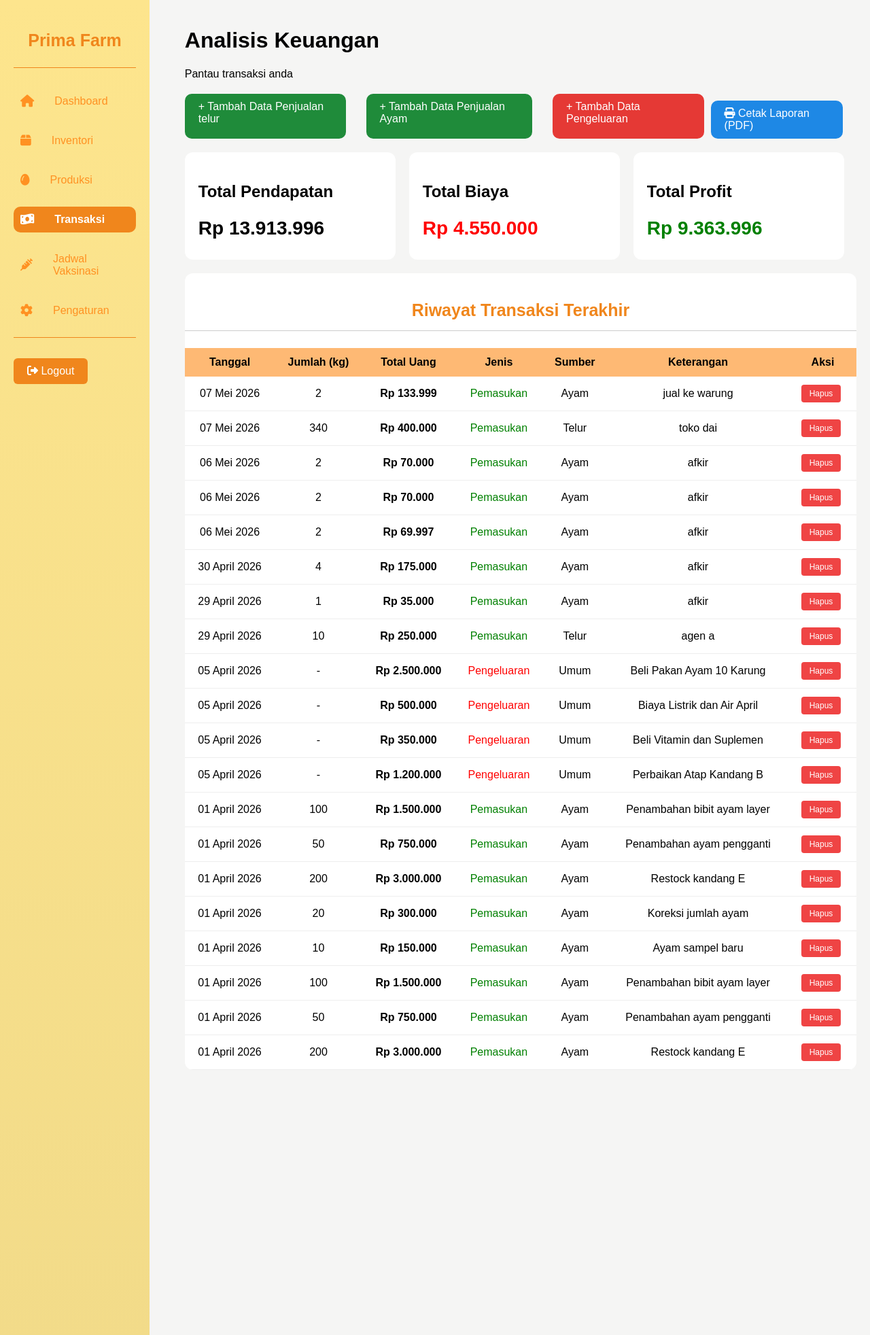
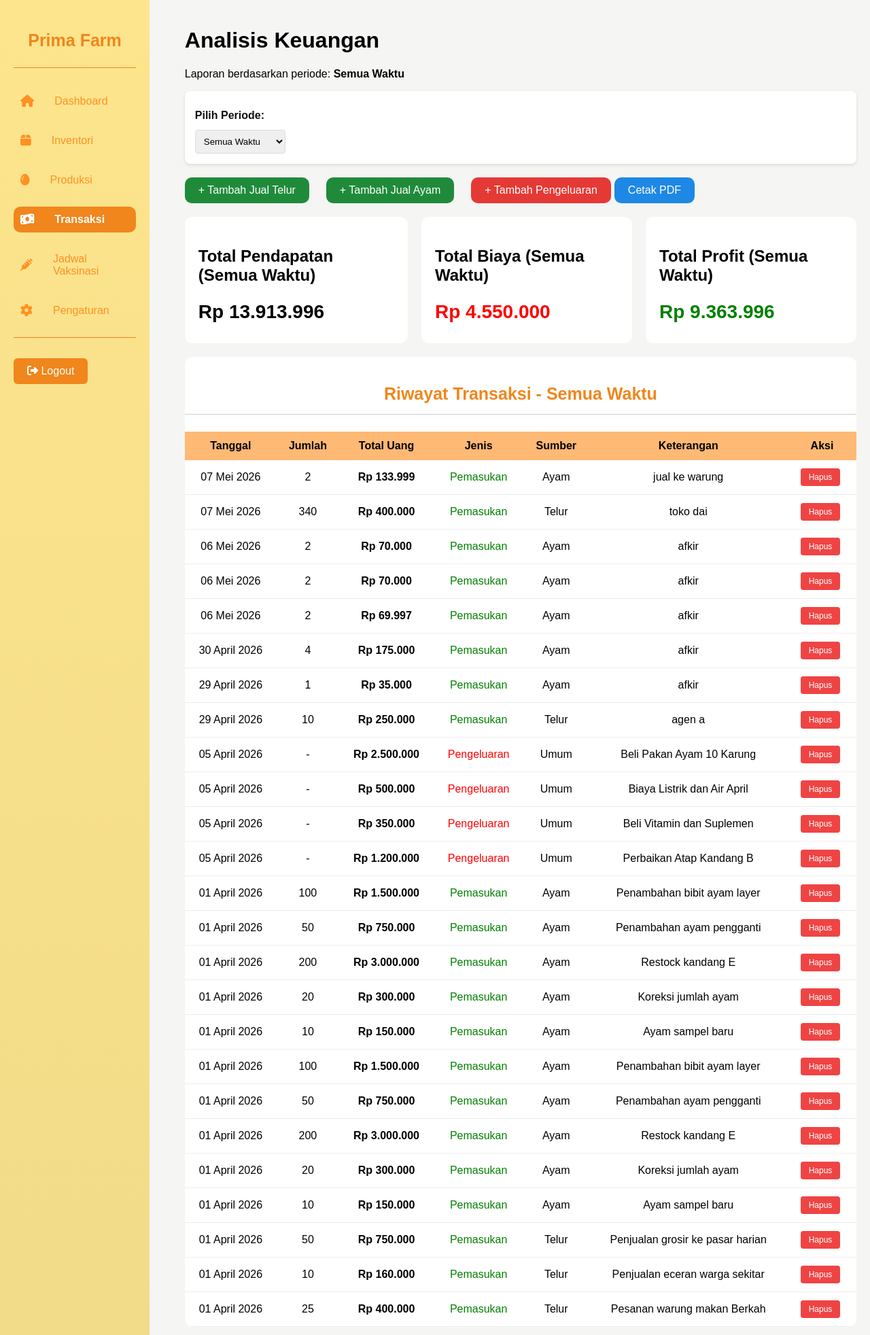
Before and after one commit to julihaw9/proyek1-rancangan-web-ayam-petelur, a PHP site: page /menu_transaksi.php in a window 1280 px wide. Shown: the whole page at 68% size. Run offline with PHP 8.4, Linux system fonts and the light colour scheme; a user stored in the database is signed in; data comes from the database, SQL or seed files in the repository; both versions use the stored data as it was after the commit.

Commit message:
update php

```diff
--- a/cetak_laporan.php
+++ b/cetak_laporan.php
@@ -1,4 +1,6 @@
 <?php
+
+date_default_timezone_set('Asia/Jakarta');
 session_start();
 include("koneksi.php");
 include("tanggal.php");
--- a/menu.css
+++ b/menu.css
@@ -225,7 +225,7 @@ thead{
 .btn-group{
     margin:20px 0;
     display:flex;
-    gap:10px;
+    gap:5px;
 }
 
 .btn-hijau{
@@ -248,7 +248,6 @@ thead{
     border-radius:10px;
     cursor:pointer;
     margin-right: 20px;
-    margin-top: 10px;
 }
 
 .btn-merah{
--- a/menu_inventori.php
+++ b/menu_inventori.php
@@ -60,7 +60,7 @@ if (!$query_riwayat) {
 
             <div class="btn-group">
                 <a href="inventori.php" class="btn-tambah">+ Tambah Data</a>
-                <a href="catatan_penjualan_ayam.php" class="btn-tambah">Jual Ayam</a>
+                <a href="update_ayam.php" class="btn-tambah">Update Data Ayam</a>
             </div>
             <div class="card-container">
                 <div class="card">
--- a/menu_transaksi.php
+++ b/menu_transaksi.php
@@ -3,7 +3,6 @@ session_start();
 include("koneksi.php");
 include("tanggal.php");
 
-// Pastikan charset koneksi seragam untuk menghindari error collation
 mysqli_set_charset($conn, "utf8mb4");
 
 if (!isset($_SESSION['login'])) {
@@ -11,12 +10,36 @@ if (!isset($_SESSION['login'])) {
     exit;
 }
 
-// SUMMARY KEUANGAN
+// 1. TANGKAP FILTER PERIODE
+$periode = $_GET['periode'] ?? 'semua'; // Default 'semua'
+$where_clause = "";
+
+switch ($periode) {
+    case 'harian':
+        $where_clause = "WHERE DATE(t.tanggal_transaksi) = CURDATE()";
+        $label_periode = "Hari Ini";
+        break;
+    case 'mingguan':
+        $where_clause = "WHERE t.tanggal_transaksi >= DATE_SUB(CURDATE(), INTERVAL 7 DAY)";
+        $label_periode = "7 Hari Terakhir";
+        break;
+    case 'bulanan':
+        $where_clause = "WHERE t.tanggal_transaksi >= DATE_SUB(CURDATE(), INTERVAL 30 DAY)";
+        $label_periode = "30 Hari Terakhir";
+        break;
+    default:
+        $where_clause = "WHERE 1=1"; // Semua data
+        $label_periode = "Semua Waktu";
+        break;
+}
+
+// 2. SUMMARY KEUANGAN (Disesuaikan dengan Periode)
+// Kita harus join ke tabel transaksi karena filter tanggal ada di sana
 $query_summary = mysqli_query($conn, "
     SELECT
-        (SELECT COALESCE(SUM(total_uang), 0) FROM pemasukan_ayam) AS total_ayam,
-        (SELECT COALESCE(SUM(total_uang), 0) FROM telur_terjual) AS total_telur,
-        (SELECT COALESCE(SUM(total_uang), 0) FROM pengeluaran) AS total_pengeluaran
+        (SELECT COALESCE(SUM(pa.total_uang), 0) FROM pemasukan_ayam pa JOIN transaksi t ON pa.id_transaksi = t.id_transaksi $where_clause) AS total_ayam,
+        (SELECT COALESCE(SUM(pt.total_uang), 0) FROM telur_terjual pt JOIN transaksi t ON pt.id_transaksi = t.id_transaksi $where_clause) AS total_telur,
+        (SELECT COALESCE(SUM(p.total_uang), 0) FROM pengeluaran p JOIN transaksi t ON p.id_transaksi = t.id_transaksi $where_clause) AS total_pengeluaran
 ");
 $res_sum = mysqli_fetch_assoc($query_summary);
 
@@ -24,53 +47,21 @@ $total_pemasukan = $res_sum['total_ayam'] + $res_sum['total_telur'];
 $total_pengeluaran = $res_sum['total_pengeluaran'];
 $profit = $total_pemasukan - $total_pengeluaran;
 
-// RIWAYAT TRANSAKSI
-$query_transaksi = mysqli_query($conn, "
-    SELECT
-        t.tanggal_transaksi,
-        pa.jumlah_ayam AS jumlah,
-        pa.total_uang,
-        'Pemasukan' AS jenis,
-        'Ayam' AS sumber,
-        pa.keterangan,
-        t.id_transaksi
-    FROM pemasukan_ayam pa
-    JOIN transaksi t ON pa.id_transaksi = t.id_transaksi
-    WHERE t.tanggal_transaksi >= DATE_SUB(CURDATE(), INTERVAL 1 MONTH)
+// 3. RIWAYAT TRANSAKSI (Disesuaikan dengan Periode)
+$sql_history = "
+    SELECT t.tanggal_transaksi, pa.jumlah_ayam AS jumlah, pa.total_uang, 'Pemasukan' AS jenis, 'Ayam' AS sumber, pa.keterangan, t.id_transaksi
+    FROM pemasukan_ayam pa JOIN transaksi t ON pa.id_transaksi = t.id_transaksi $where_clause
+    UNION ALL
+    SELECT t.tanggal_transaksi, pt.jumlah_telur AS jumlah, pt.total_uang, 'Pemasukan' AS jenis, 'Telur' AS sumber, pt.keterangan, t.id_transaksi
+    FROM telur_terjual pt JOIN transaksi t ON pt.id_transaksi = t.id_transaksi $where_clause
+    UNION ALL
+    SELECT t.tanggal_transaksi, '-' AS jumlah, p.total_uang, 'Pengeluaran' AS jenis, 'Umum' AS sumber, p.keterangan, t.id_transaksi
+    FROM pengeluaran p JOIN transaksi t ON p.id_transaksi = t.id_transaksi $where_clause
+    ORDER BY tanggal_transaksi DESC
+";
 
-    UNION ALL
+$query_transaksi = mysqli_query($conn, $sql_history);
 
-    SELECT
-        t.tanggal_transaksi,
-        pt.jumlah_telur AS jumlah,
-        pt.total_uang,
-        'Pemasukan' AS jenis,
-        'Telur' AS sumber,
-        pt.keterangan,
-        t.id_transaksi
-    FROM telur_terjual pt
-    JOIN transaksi t ON pt.id_transaksi = t.id_transaksi
-    WHERE t.tanggal_transaksi >= DATE_SUB(CURDATE(), INTERVAL 1 MONTH)
-
-    UNION ALL
-
-    SELECT
-        t.tanggal_transaksi,
-        '-' AS jumlah,
-        p.total_uang,
-        'Pengeluaran' AS jenis,
-        'Umum' AS sumber,
-        p.keterangan,
-        t.id_transaksi
-    FROM pengeluaran p
-    JOIN transaksi t ON p.id_transaksi = t.id_transaksi
-    WHERE t.tanggal_transaksi >= DATE_SUB(CURDATE(), INTERVAL 1 MONTH)
-
-    ORDER BY tanggal_transaksi DESC
-    LIMIT 20
-");
-
-// Cek jika query gagal (untuk mempermudah debugging)
 if (!$query_transaksi) {
     die("Kesalahan Query: " . mysqli_error($conn));
 }
@@ -78,48 +69,58 @@ if (!$query_transaksi) {
 
 <!DOCTYPE html>
 <html lang="id">
-
 <head>
     <meta charset="UTF-8">
     <meta name="viewport" content="width=device-width, initial-scale=1.0">
     <title>Analisis Keuangan</title>
     <link rel="stylesheet" href="menu.css">
+    <style>
+        /* Tambahan style untuk form filter */
+        .filter-container { margin-bottom: 20px; background: #fff; padding: 15px; border-radius: 8px; box-shadow: 0 2px 5px rgba(0,0,0,0.1); }
+        .filter-container select { padding: 8px; border-radius: 4px; border: 1px solid #ddd; }
+        .filter-container label { font-weight: bold; margin-right: 10px; }
+    </style>
 </head>
-
 <body>
 
     <div class="container">
-
-        <?php $active = 'transaksi';
-        include("sidebar.php"); ?>
+        <?php $active = 'transaksi'; include("sidebar.php"); ?>
 
         <main>
             <h1>Analisis Keuangan</h1>
+            <p>Laporan berdasarkan periode: <strong><?= $label_periode ?></strong></p>
 
-            <p>Pantau transaksi anda</p>
+            <!-- FORM FILTER PERIODE -->
+            <div class="filter-container">
+                <form method="GET" action="">
+                    <label for="periode">Pilih Periode:</label>
+                    <select name="periode" id="periode" onchange="this.form.submit()">
+                        <option value="semua" <?= $periode == 'semua' ? 'selected' : '' ?>>Semua Waktu</option>
+                        <option value="harian" <?= $periode == 'harian' ? 'selected' : '' ?>>Hari Ini</option>
+                        <option value="mingguan" <?= $periode == 'mingguan' ? 'selected' : '' ?>>7 Hari Terakhir</option>
+                        <option value="bulanan" <?= $periode == 'bulanan' ? 'selected' : '' ?>>30 Hari Terakhir</option>
+                    </select>
+                </form>
+            </div>
 
             <div class="btn-group">
-                <a href="revisicatatanpenjualan.php" class="btn-hijau">+ Tambah Data Penjualan telur</a>
-                <a href="catatan_penjualan_ayam.php" class="btn-hijau">+ Tambah Data Penjualan Ayam</a>
-                <a href="catatpengeluaran.php" class="btn-merah">+ Tambah Data Pengeluaran</a>
-                <a href="cetak_laporan.php" target="_blank" class="btn-biru">
-                    <i class="fas fa-print"></i> Cetak Laporan (PDF)
-                </a>
+                <a href="revisicatatanpenjualan.php" class="btn-hijau">+ Tambah Jual Telur</a>
+                <a href="catatan_penjualan_ayam.php" class="btn-hijau">+ Tambah Jual Ayam</a>
+                <a href="catatpengeluaran.php" class="btn-merah">+ Tambah Pengeluaran</a>
+                <a href="cetak_laporan.php?periode=<?= $periode ?>" target="_blank" class="btn-biru">Cetak PDF</a>
             </div>
 
             <div class="card-container">
                 <div class="card">
-                    <p>Total Pendapatan</p>
+                    <p>Total Pendapatan (<?= $label_periode ?>)</p>
                     <h2>Rp <?= number_format($total_pemasukan, 0, ',', '.') ?></h2>
                 </div>
-
                 <div class="card">
-                    <p>Total Biaya</p>
+                    <p>Total Biaya (<?= $label_periode ?>)</p>
                     <h2 class="merah">Rp <?= number_format($total_pengeluaran, 0, ',', '.') ?></h2>
                 </div>
-
                 <div class="card">
-                    <p>Total Profit</p>
+                    <p>Total Profit (<?= $label_periode ?>)</p>
                     <h2 class="<?= $profit >= 0 ? 'hijau' : 'merah' ?>">
                         Rp <?= number_format($profit, 0, ',', '.') ?>
                     </h2>
@@ -127,12 +128,12 @@ if (!$query_transaksi) {
             </div>
 
             <div class="table-box">
-                <h3>Riwayat Transaksi Terakhir</h3>
+                <h3>Riwayat Transaksi - <?= $label_periode ?></h3>
                 <table>
                     <thead>
                         <tr>
                             <th>Tanggal</th>
-                            <th>Jumlah (kg)</th>
+                            <th>Jumlah</th>
                             <th>Total Uang</th>
                             <th>Jenis</th>
                             <th>Sumber</th>
@@ -145,37 +146,19 @@ if (!$query_transaksi) {
                             <?php while ($row = mysqli_fetch_assoc($query_transaksi)): ?>
                                 <tr>
                                     <td><?= tanggal_indo($row['tanggal_transaksi']); ?></td>
-
-                                    <td>
-                                        <?php
-                                        $jumlah = $row['jumlah'] ?? 0; // Jika null, jadikan 0
-                                        echo is_numeric($jumlah) ? number_format((float) $jumlah, 0, ',', '.') : '-';
-                                        ?>
-                                    </td>
-
-                                    <td>
-                                        <strong>Rp <?= number_format((float) ($row['total_uang'] ?? 0), 0, ',', '.') ?></strong>
-                                    </td>
-
-                                    <td class="<?= ($row['jenis'] == 'Pemasukan') ? 'hijau' : 'merah' ?>">
-                                        <?= $row['jenis'] ?>
-                                    </td>
-
+                                    <td><?= ($row['jumlah'] != '-' && $row['jumlah'] != null) ? number_format((float)$row['jumlah'], 0, ',', '.') : '-' ?></td>
+                                    <td><strong>Rp <?= number_format((float)($row['total_uang'] ?? 0), 0, ',', '.') ?></strong></td>
+                                    <td class="<?= ($row['jenis'] == 'Pemasukan') ? 'hijau' : 'merah' ?>"><?= $row['jenis'] ?></td>
                                     <td><?= $row['sumber'] ?></td>
-
-                                    <td><?= htmlspecialchars($row['keterangan'] ?? ''); ?></td>
-
+                                    <td><?= htmlspecialchars($row['keterangan'] ?? '-'); ?></td>
                                     <td>
                                         <a href="hapus.php?id=<?= $row['id_transaksi'] ?>&sumber=<?= strtolower($row['sumber']) ?>"
-                                            onclick="return confirm('Yakin ingin menghapus data ini?')"
-                                            class="btn-aksi btn-hapus">Hapus</a>
+                                           onclick="return confirm('Yakin hapus?')" class="btn-aksi btn-hapus">Hapus</a>
                                     </td>
                                 </tr>
                             <?php endwhile; ?>
                         <?php else: ?>
-                            <tr>
-                                <td colspan="7" style="text-align: center;">Belum ada data transaksi.</td>
-                            </tr>
+                            <tr><td colspan="7" style="text-align: center;">Tidak ada transaksi pada periode ini.</td></tr>
                         <?php endif; ?>
                     </tbody>
                 </table>
@@ -184,5 +167,4 @@ if (!$query_transaksi) {
     </div>
 
 </body>
-
 </html>
```
Also changed, not shown: menu_produksi.php (+69 -16 lines), peternakan_ayam.sql (+35 -19 lines), update_ayam.php (added, +117 -0 lines).
